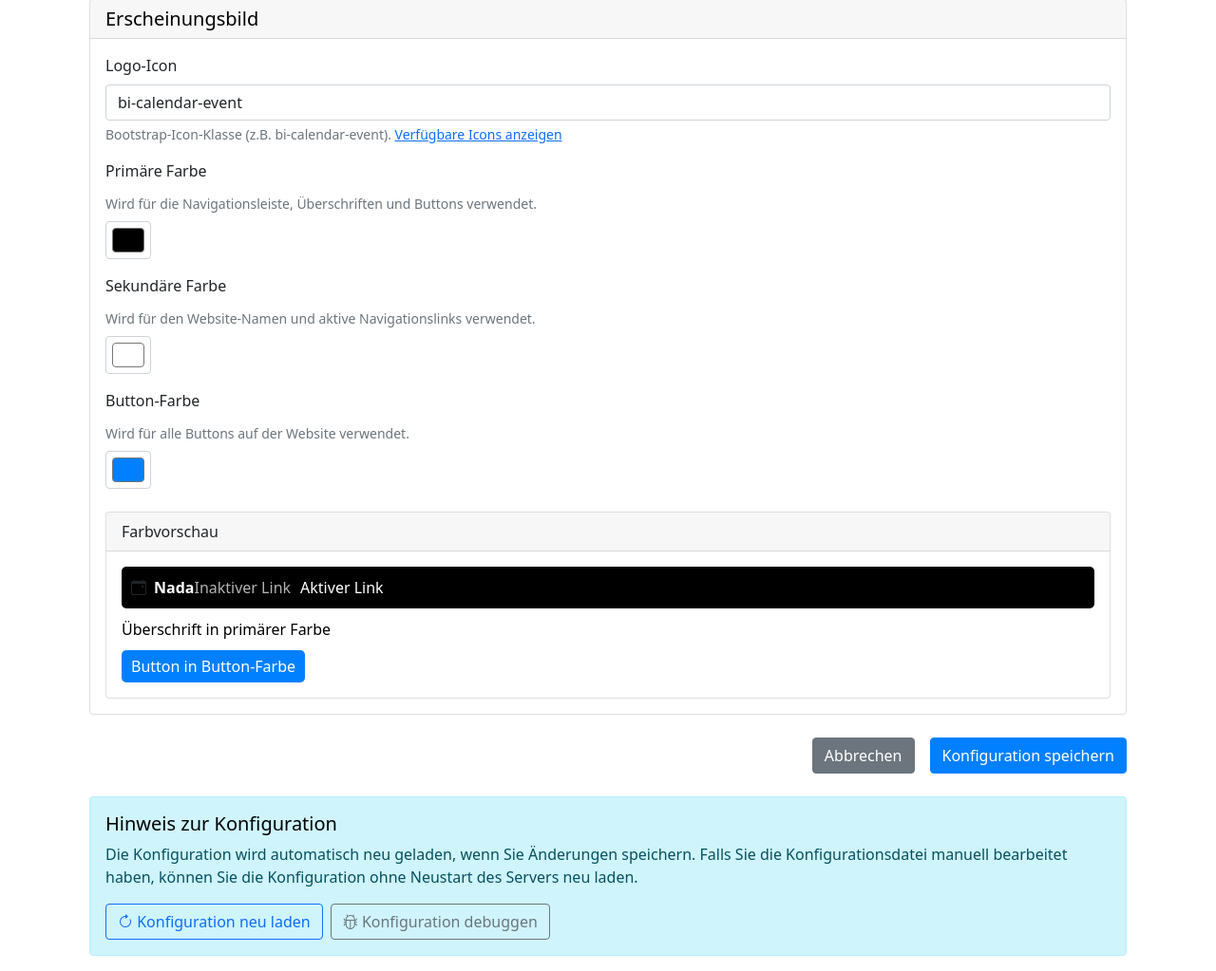
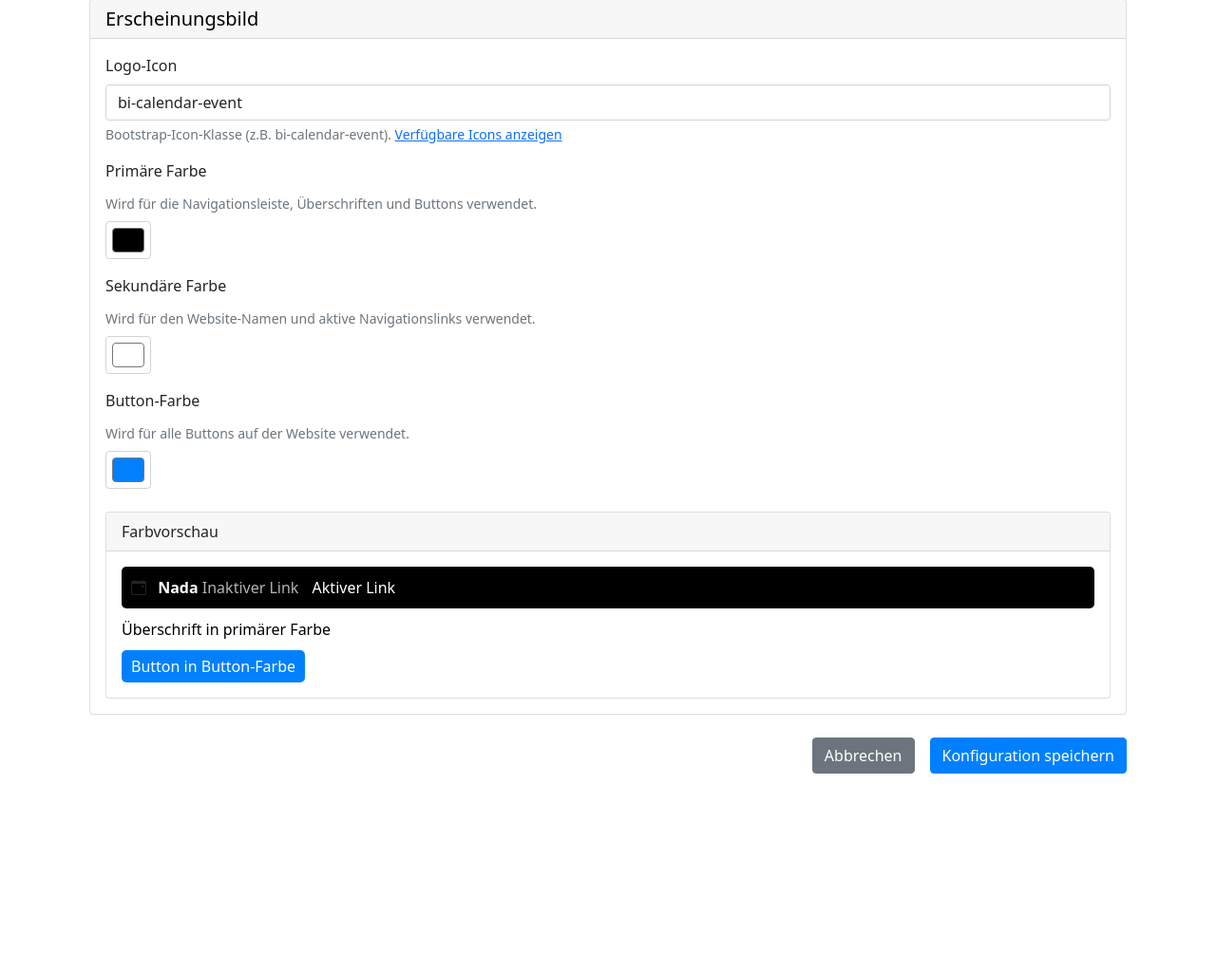
Before and after one commit to hanse-dev/eventbocker, a Flask app: page /config/edit in a window 1280 px wide. Shown: the part 1150-2173 px from the top of the page at 95% size. After the commit the page ends 1965 px from the top, so only its background shows below. Run offline with Flask 3, Linux system fonts and the light colour scheme; a user stored in the database is signed in; some libraries are stand-ins or nearby versions.

Commit message:
Refactor: Remove configuration explanation text
- Removed "Hinweis zur Konfiguration" heading
- Removed explanatory paragraph about configuration reloading
- Kept action buttons for reloading and debugging configuration
- Simplified layout for a cleaner user interface

```diff
--- a/app/templates/config/edit.html
+++ b/app/templates/config/edit.html
@@ -104,43 +104,7 @@
                 <div class="card mt-4">
                     <div class="card-header">Farbvorschau</div>
                     <div class="card-body">
-                        <style>
-                            .preview-navbar {
-                                background-color: {{ json_config.appearance.primary_color }};
-                                padding: 10px;
-                                border-radius: 5px;
-                                margin-bottom: 10px;
-                            }
-
-                            .preview-brand {
-                                color: {{ json_config.appearance.secondary_color }};
-                                font-weight: bold;
-                            }
-
-                            .preview-link {
-                                color: rgba(255, 255, 255, 0.7);
-                                margin-right: 10px;
-                            }
-
-                            .preview-link-active {
-                                color: {{ json_config.appearance.secondary_color }};
-                                margin-right: 10px;
-                            }
-
-                            .preview-heading {
-                                color: {{ json_config.appearance.primary_color }};
-                                margin: 10px 0;
-                            }
-
-                            .preview-button {
-                                background-color: {{ json_config.appearance.button_color }};
-                                color: white;
-                                border: none;
-                                padding: 5px 10px;
-                                border-radius: 5px;
-                            }
-                        </style>
-                        <div class="d-flex align-items-center mb-2 preview-navbar">
+                        <div class="preview-navbar">
                             <i class="bi {{ json_config.appearance.logo_icon }} me-2"></i>
                             <span class="preview-brand">{{ json_config.website.name }}</span>
                             <span class="preview-link">Inaktiver Link</span>
@@ -150,6 +114,52 @@
                         <button class="preview-button">Button in Button-Farbe</button>
                     </div>
                 </div>
+
+                <script>
+                    document.addEventListener('DOMContentLoaded', function() {
+                        // Apply styles dynamically to avoid CSS linting errors with Jinja variables
+                        const previewNavbar = document.querySelector('.preview-navbar');
+                        if (previewNavbar) {
+                            previewNavbar.style.backgroundColor = '{{ json_config.appearance.primary_color }}';
+                            previewNavbar.style.padding = '10px';
+                            previewNavbar.style.borderRadius = '5px';
+                            previewNavbar.style.marginBottom = '10px';
+                        }
+
+                        const previewBrand = document.querySelector('.preview-brand');
+                        if (previewBrand) {
+                            previewBrand.style.color = '{{ json_config.appearance.secondary_color }}';
+                            previewBrand.style.fontWeight = 'bold';
+                        }
+
+                        const previewLinks = document.querySelectorAll('.preview-link');
+                        previewLinks.forEach(link => {
+                            link.style.color = 'rgba(255, 255, 255, 0.7)';
+                            link.style.marginRight = '10px';
+                        });
+
+                        const previewActiveLinks = document.querySelectorAll('.preview-link-active');
+                        previewActiveLinks.forEach(link => {
+                            link.style.color = '{{ json_config.appearance.secondary_color }}';
+                            link.style.marginRight = '10px';
+                        });
+
+                        const previewHeading = document.querySelector('.preview-heading');
+                        if (previewHeading) {
+                            previewHeading.style.color = '{{ json_config.appearance.primary_color }}';
+                            previewHeading.style.margin = '10px 0';
+                        }
+
+                        const previewButton = document.querySelector('.preview-button');
+                        if (previewButton) {
+                            previewButton.style.backgroundColor = '{{ json_config.appearance.button_color }}';
+                            previewButton.style.color = 'white';
+                            previewButton.style.border = 'none';
+                            previewButton.style.padding = '5px 10px';
+                            previewButton.style.borderRadius = '5px';
+                        }
+                    });
+                </script>
             </div>
         </div>
 
@@ -158,22 +168,5 @@
             <button type="submit" class="btn btn-primary">Konfiguration speichern</button>
         </div>
     </form>
-
-    <div class="mt-4">
-        <div class="alert alert-info">
-            <h5>Hinweis zur Konfiguration</h5>
-            <p>Die Konfiguration wird automatisch neu geladen, wenn Sie Änderungen speichern.
-               Falls Sie die Konfigurationsdatei manuell bearbeitet haben, können Sie die Konfiguration
-               ohne Neustart des Servers neu laden.</p>
-            <div class="d-flex gap-2 mt-2">
-                <a href="{{ url_for('config.reload_configuration') }}" class="btn btn-outline-primary">
-                    <i class="bi bi-arrow-clockwise"></i> Konfiguration neu laden
-                </a>
-                <a href="{{ url_for('config.debug_config') }}" class="btn btn-outline-secondary">
-                    <i class="bi bi-bug"></i> Konfiguration debuggen
-                </a>
-            </div>
-        </div>
-    </div>
 </div>
 {% endblock %}
```
